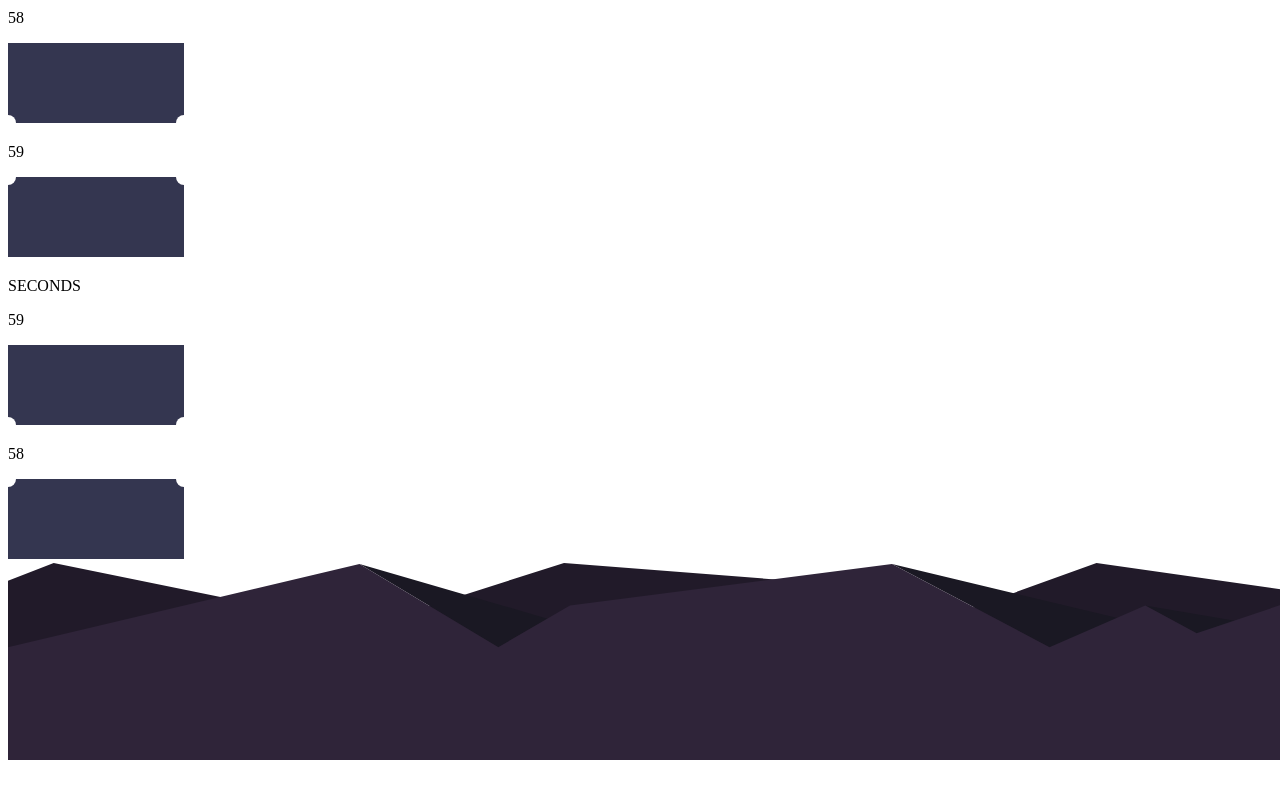
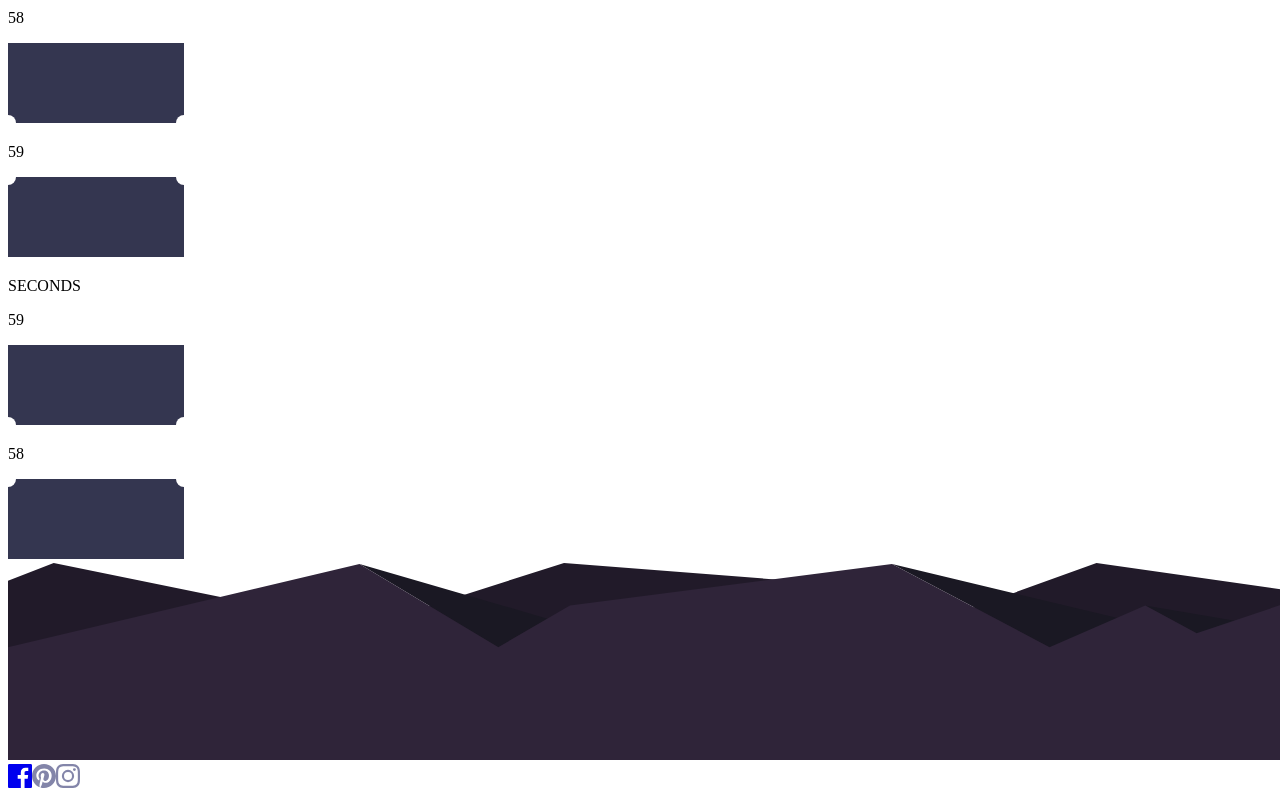
Before and after one commit to cloworm/countdown, a Next.js app: page / in a window 1280 px wide. Shown: the part 977-1777 px from the top of the page. Before the commit the page ends 1749 px from the top, so only its background shows below. Built offline with nearby package versions, Linux system fonts and the light colour scheme.

Commit message:
starting animation by flipping from nothing to first value

```diff
--- a/components/Countdown.tsx
+++ b/components/Countdown.tsx
@@ -58,14 +58,14 @@ const Countdown = (): ReactElement => {
       : debugTime
   )
 
-  if (!isMounted || !previous) return <></>
+  if (!isMounted) return <></>
 
   return (
     <div className="flex space-x-10">
-      <CountdownCard id={`days${current.days}-${previous.days}`} label="DAYS" key={`days${current.days}-${previous.days}`} current={current.days} previous={previous.days} />
-      <CountdownCard id={`hours${current.hours}-${previous.hours}`} label="HOURS" key={`hours${current.hours}-${previous.hours}`} current={current.hours} previous={previous.hours} />
-      <CountdownCard id={`minutes${current.minutes}-${previous.minutes}`} label="MINUTES" key={`minutes${current.minutes}-${previous.minutes}`} current={current.minutes} previous={previous.minutes} />
-      <CountdownCard id={`seconds${current.seconds}-${previous.seconds}`} label="SECONDS" key={`seconds${current.seconds}-${previous.seconds}`} current={current.seconds} previous={previous.seconds} />
+      <CountdownCard id={`days${current.days}-${previous?.days}`} label="DAYS" key={`days${current.days}-${previous?.days}`} current={current.days} previous={previous?.days} />
+      <CountdownCard id={`hours${current.hours}-${previous?.hours}`} label="HOURS" key={`hours${current.hours}-${previous?.hours}`} current={current.hours} previous={previous?.hours} />
+      <CountdownCard id={`minutes${current.minutes}-${previous?.minutes}`} label="MINUTES" key={`minutes${current.minutes}-${previous?.minutes}`} current={current.minutes} previous={previous?.minutes} />
+      <CountdownCard id={`seconds${current.seconds}-${previous?.seconds}`} label="SECONDS" key={`seconds${current.seconds}-${previous?.seconds}`} current={current.seconds} previous={previous?.seconds} />
     </div>
   )
 }
--- a/components/CountdownCard.tsx
+++ b/components/CountdownCard.tsx
@@ -7,8 +7,8 @@ const padStart = (number: number): string => {
 interface Props {
   id: string
   label: string
-  current: number
-  previous: number
+  current?: number
+  previous?: number
 }
 
 const CountdownCard = ({ id, label, current, previous }: Props): ReactElement => {
@@ -18,10 +18,10 @@ const CountdownCard = ({ id, label, current, previous }: Props): ReactElement =>
 
         {/* Top Half Static */}
         <div
-          className="relative rounded-t-lg h-20 w-44 overflow-hidden brightness-90"
+          className="relative rounded-t-lg h-20 w-44 overflow-hidden brightness-80"
         >
           <p className="absolute top-8 left-0 right-0 text-center text-theme_softRed text-8xl font-bold">
-            {padStart(current)}
+            {typeof current === 'undefined' ? '' : padStart(current)}
           </p>
           <svg width="11rem" height="5rem">
             <mask id={`${id}-m`} fill="#fff">
@@ -38,7 +38,7 @@ const CountdownCard = ({ id, label, current, previous }: Props): ReactElement =>
           className="relative rounded-b-lg h-20 w-44 overflow-hidden"
         >
           <p className="absolute bottom-8 left-0 right-0 text-center text-theme_softRed text-8xl font-bold" data-testid={id}>
-            {padStart(previous)}
+            {typeof previous === 'undefined' ? '' : padStart(previous)}
           </p>
           <svg width="11rem" height="5rem">
             <mask id={`${id}-m2`} fill="#fff">
@@ -61,7 +61,7 @@ const CountdownCard = ({ id, label, current, previous }: Props): ReactElement =>
             >
               <div className="relative">
                 <p className="absolute top-8 left-0 right-0 text-center text-theme_softRed text-8xl font-bold">
-                  {padStart(previous)}
+                  {typeof previous === 'undefined' ? '' : padStart(previous)}
                 </p>
                 <svg width="11rem" height="5rem">
                   <mask id={`${id}-m`} fill="#fff">
@@ -79,7 +79,7 @@ const CountdownCard = ({ id, label, current, previous }: Props): ReactElement =>
             >
               <div className="relative">
                 <p className="absolute bottom-8 left-0 right-0 text-center text-theme_softRed text-8xl font-bold">
-                  {padStart(current)}
+                  {typeof current === 'undefined' ? '' : padStart(current)}
                 </p>
                 <svg width="11rem" height="5rem">
                   <mask id={`${id}-m2`} fill="#fff">
--- a/pages/index.tsx
+++ b/pages/index.tsx
@@ -19,15 +19,31 @@ const Home = (): ReactElement => {
           WE&apos;RE LAUNCHING SOON
         </h1>
 
-        <Countdown />
+        <div className="pb-48">
+          <Countdown />
+        </div>
 
-        <div className="absolute bottom-0 left-0 right -0">
+        <div className="absolute bottom-0 left-0 right-0">
           <img src="/images/pattern-hills.svg" />
+        </div>
+
+        <div className="absolute bottom-20 right-0 left-0">
+          <div className="flex">
+            <div className="flex flex-row text-center justify-items-center space-x-8 ml-auto mr-auto">
+              <a href="#" className="text-theme_grayishBlue hover:text-theme_softRed">
+                <svg xmlns="http://www.w3.org/2000/svg" width="24" height="24"><path fill="currentColor" d="M22.675 0H1.325C.593 0 0 .593 0 1.325v21.351C0 23.407.593 24 1.325 24H12.82v-9.294H9.692v-3.622h3.128V8.413c0-3.1 1.893-4.788 4.659-4.788 1.325 0 2.463.099 2.795.143v3.24l-1.918.001c-1.504 0-1.795.715-1.795 1.763v2.313h3.587l-.467 3.622h-3.12V24h6.116c.73 0 1.323-.593 1.323-1.325V1.325C24 .593 23.407 0 22.675 0z"/></svg>
+              </a>
+              <a href="#" className="text-theme_grayishBlue hover:text-theme_softRed">
+                <svg xmlns="http://www.w3.org/2000/svg" width="24" height="24"><path fill="#8385A9" d="M12 0C5.373 0 0 5.372 0 12c0 5.084 3.163 9.426 7.627 11.174-.105-.949-.2-2.405.042-3.441.218-.937 1.407-5.965 1.407-5.965s-.359-.719-.359-1.782c0-1.668.967-2.914 2.171-2.914 1.023 0 1.518.769 1.518 1.69 0 1.029-.655 2.568-.994 3.995-.283 1.194.599 2.169 1.777 2.169 2.133 0 3.772-2.249 3.772-5.495 0-2.873-2.064-4.882-5.012-4.882-3.414 0-5.418 2.561-5.418 5.207 0 1.031.397 2.138.893 2.738a.36.36 0 01.083.345l-.333 1.36c-.053.22-.174.267-.402.161-1.499-.698-2.436-2.889-2.436-4.649 0-3.785 2.75-7.262 7.929-7.262 4.163 0 7.398 2.967 7.398 6.931 0 4.136-2.607 7.464-6.227 7.464-1.216 0-2.359-.631-2.75-1.378l-.748 2.853c-.271 1.043-1.002 2.35-1.492 3.146C9.57 23.812 10.763 24 12 24c6.627 0 12-5.373 12-12 0-6.628-5.373-12-12-12z"/></svg>
+              </a>
+              <a href="#" className="text-theme_grayishBlue hover:text-theme_softRed">
+                <svg xmlns="http://www.w3.org/2000/svg" width="24" height="24"><path fill="#8385A9" d="M12 2.163c3.204 0 3.584.012 4.85.07 3.252.148 4.771 1.691 4.919 4.919.058 1.265.069 1.645.069 4.849 0 3.205-.012 3.584-.069 4.849-.149 3.225-1.664 4.771-4.919 4.919-1.266.058-1.644.07-4.85.07-3.204 0-3.584-.012-4.849-.07-3.26-.149-4.771-1.699-4.919-4.92-.058-1.265-.07-1.644-.07-4.849 0-3.204.013-3.583.07-4.849.149-3.227 1.664-4.771 4.919-4.919 1.266-.057 1.645-.069 4.849-.069zM12 0C8.741 0 8.333.014 7.053.072 2.695.272.273 2.69.073 7.052.014 8.333 0 8.741 0 12c0 3.259.014 3.668.072 4.948.2 4.358 2.618 6.78 6.98 6.98C8.333 23.986 8.741 24 12 24c3.259 0 3.668-.014 4.948-.072 4.354-.2 6.782-2.618 6.979-6.98.059-1.28.073-1.689.073-4.948 0-3.259-.014-3.667-.072-4.947-.196-4.354-2.617-6.78-6.979-6.98C15.668.014 15.259 0 12 0zm0 5.838a6.162 6.162 0 100 12.324 6.162 6.162 0 000-12.324zM12 16a4 4 0 110-8 4 4 0 010 8zm6.406-11.845a1.44 1.44 0 100 2.881 1.44 1.44 0 000-2.881z"/></svg>
+              </a>
+            </div>
+          </div>
         </div>
       </main>
 
-      <footer>
-      </footer>
     </div>
   )
 }
--- a/tailwind.config.js
+++ b/tailwind.config.js
@@ -53,8 +53,8 @@ module.exports = {
     }),
     plugin(function ({ addUtilities }) {
       const newUtilities = {
-        '.brightness-90': {
-          filter: 'brightness(90%)'
+        '.brightness-80': {
+          filter: 'brightness(80%)'
         },
         '.backface-hidden': {
           backfaceVisibility: 'hidden'
```
